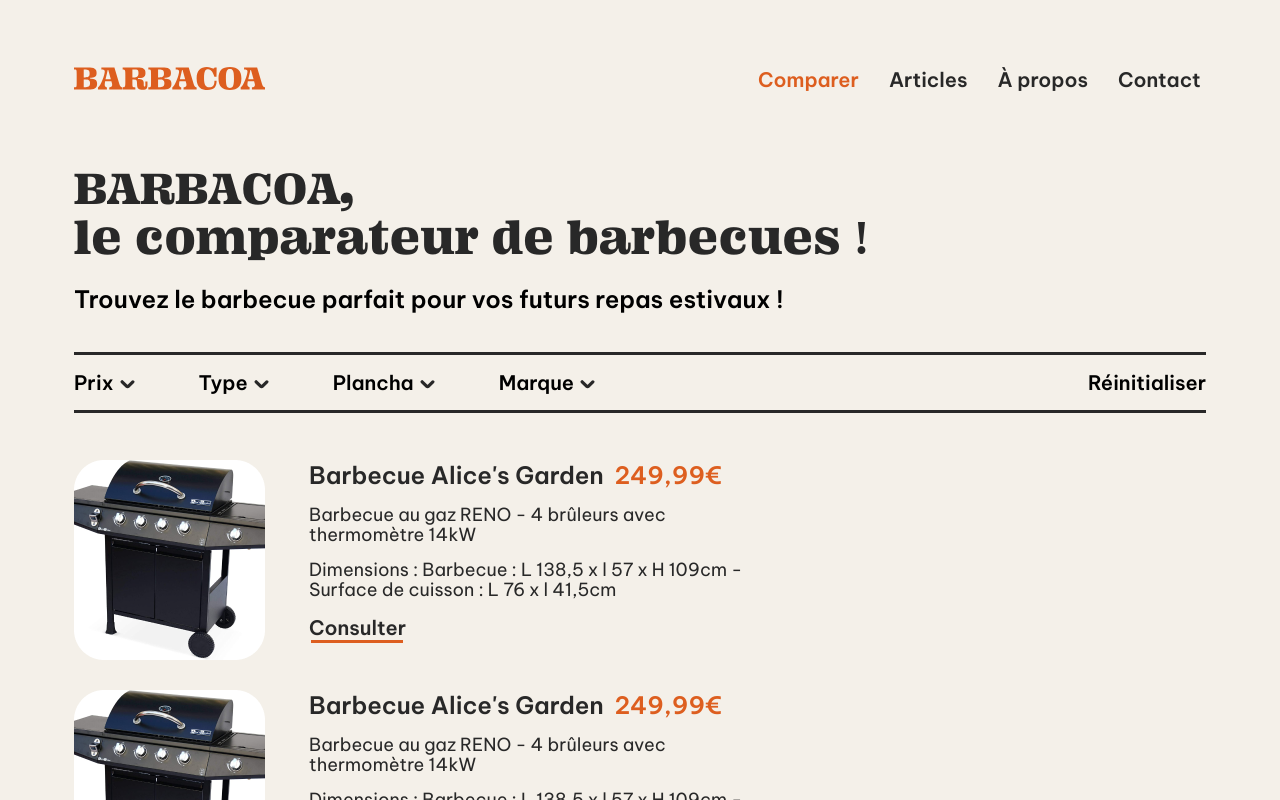
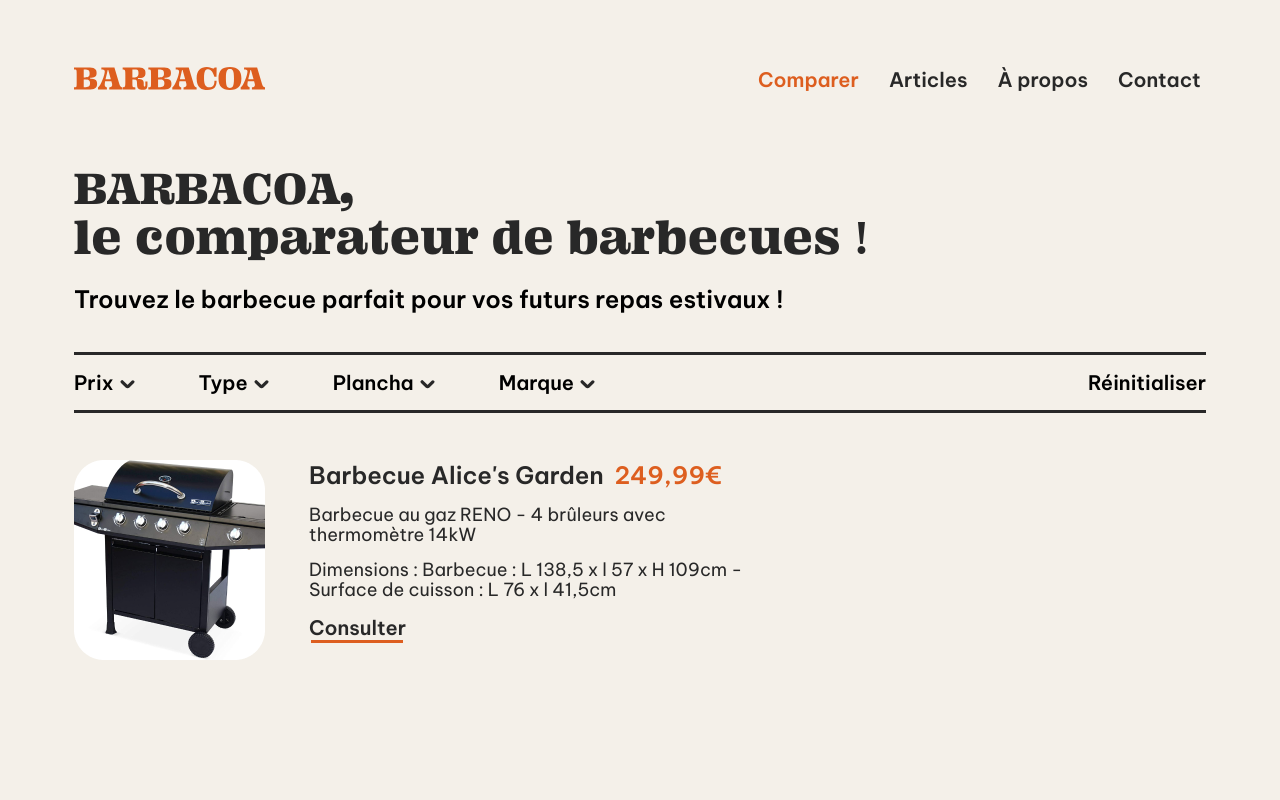
Before and after one commit to Chriiiiiss/barbacoa, a Next.js app: page / in a window 1280 px wide. Shown: the top 800 px of the page. Built offline with nearby package versions, Linux system fonts and the light colour scheme.

Commit message:
[FIX] Fixed BBQ cards number

```diff
--- a/pages/index.tsx
+++ b/pages/index.tsx
@@ -31,8 +31,6 @@ const Home: NextPage = () => {
       <FilterBar/>
       <LayoutContent article={false}>
         <BbqCards/>
-        <BbqCards/>
-        <BbqCards/>
       </LayoutContent>
       <BarbaFooter/>
     </>
```
